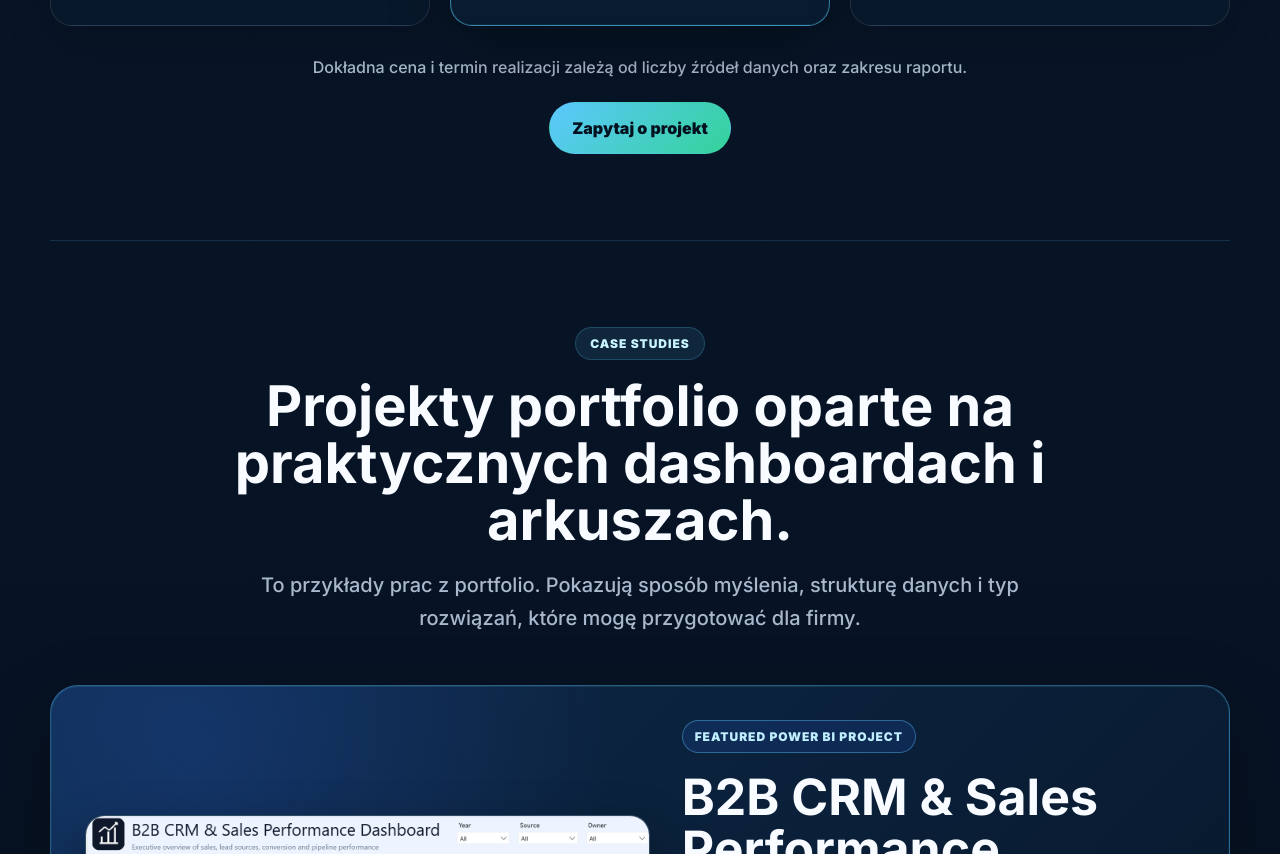
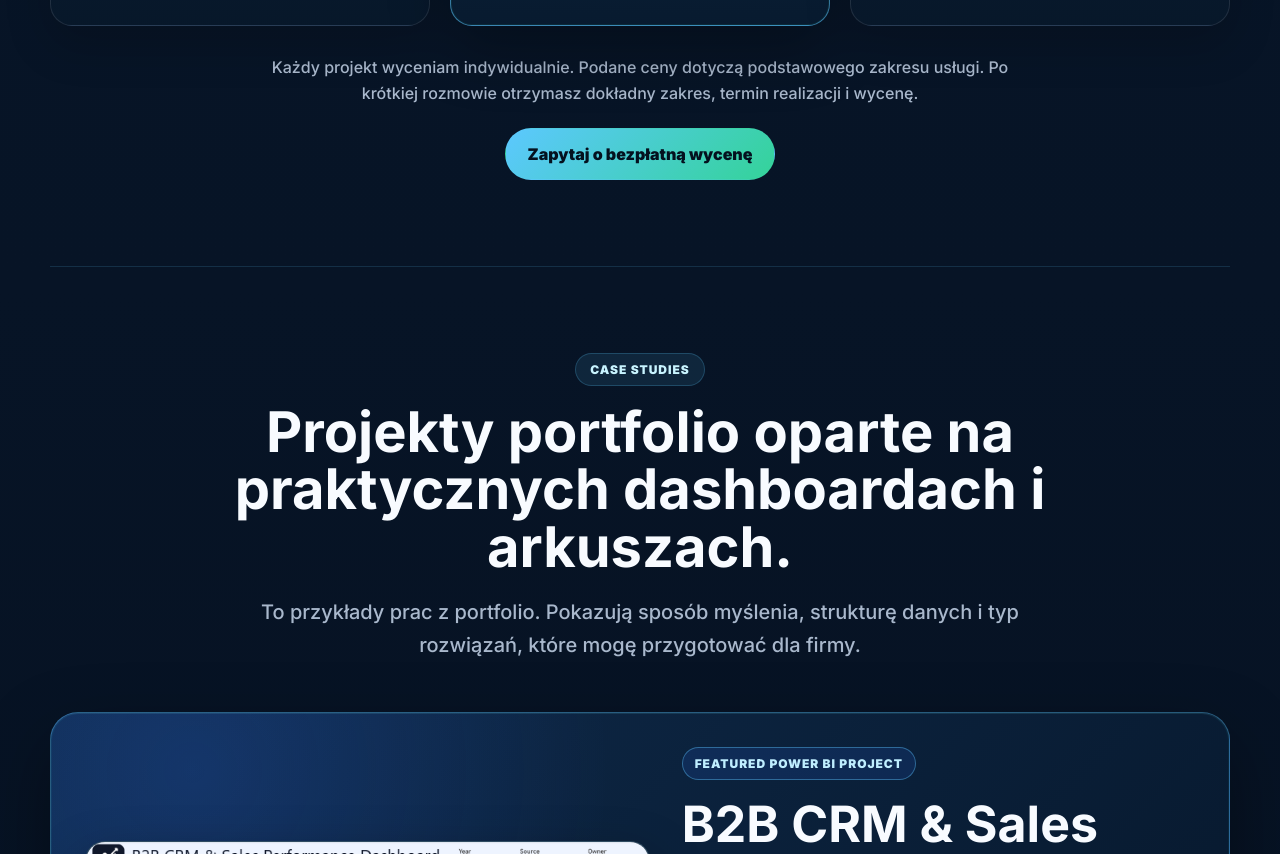
Before and after one commit to szczepanskimateusz391-lab/portfolio-website, a website: page index.html in a window 1280 px wide. Shown: the part 3112-3966 px from the top of the page. Drawn offline with Linux system fonts and the light colour scheme.

Commit message:
Update pricing section and quote CTA

```diff
--- a/index.html
+++ b/index.html
@@ -200,9 +200,9 @@
         </article>
       </div>
 
-      <p class="packages-note">Dokładna cena i termin realizacji zależą od liczby źródeł danych oraz zakresu raportu.</p>
+      <p class="packages-note">Każdy projekt wyceniam indywidualnie. Podane ceny dotyczą podstawowego zakresu usługi. Po krótkiej rozmowie otrzymasz dokładny zakres, termin realizacji i wycenę.</p>
       <div class="packages-cta">
-        <a class="btn primary" href="#contact">Zapytaj o projekt</a>
+        <a class="btn primary" href="#contact">Zapytaj o bezpłatną wycenę</a>
       </div>
     </section>
 
```
